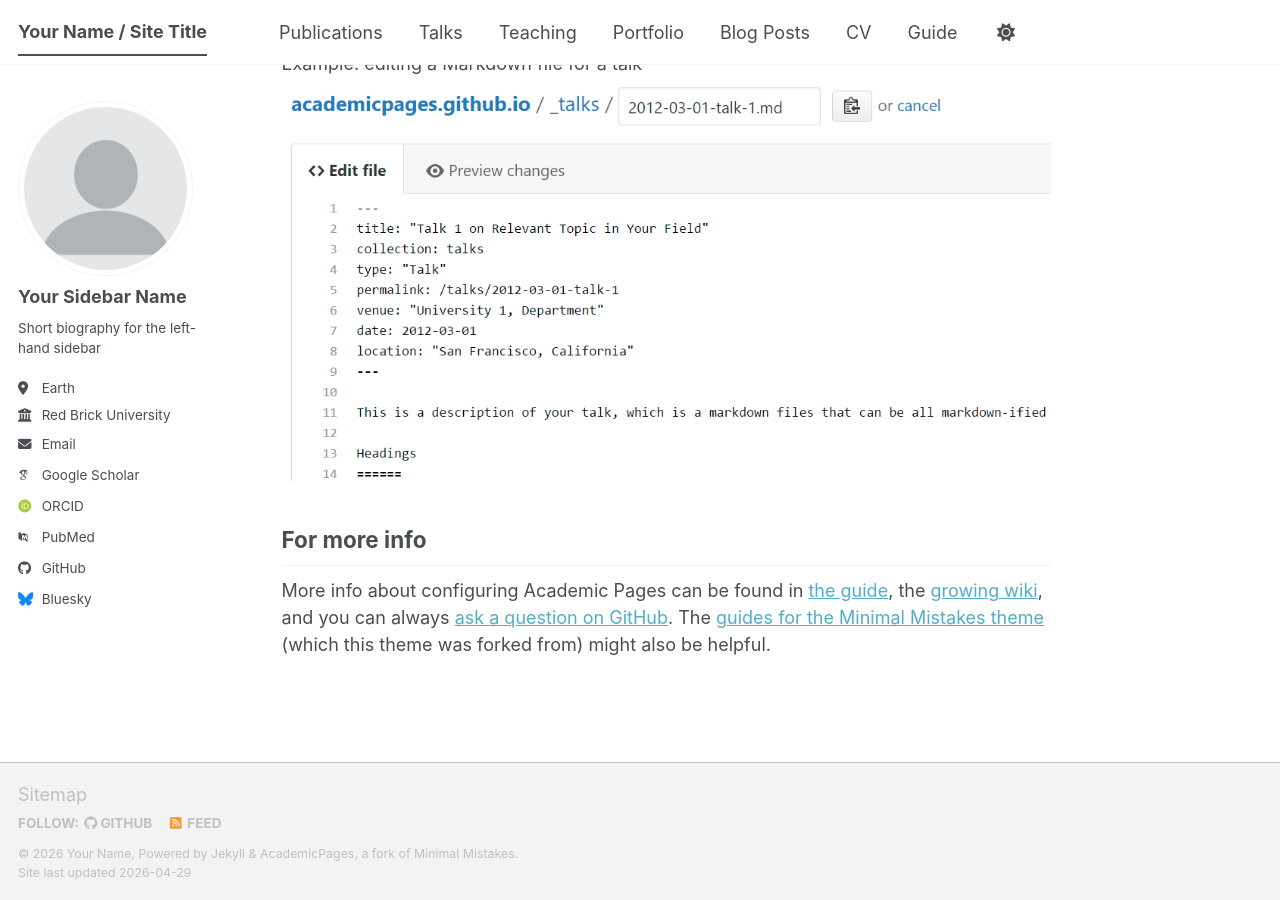
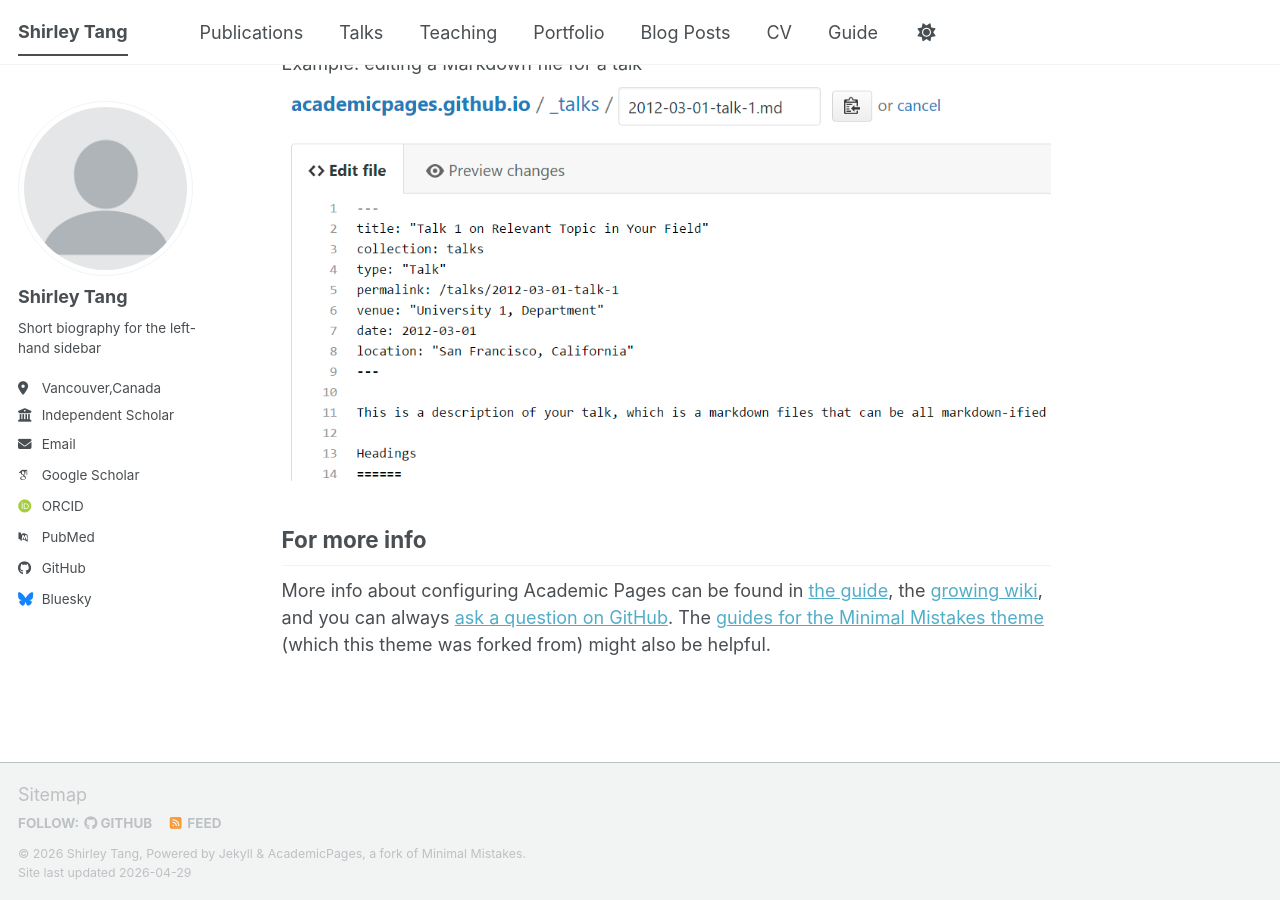
Before and after one commit to Shirley-Econ/shirley-econ.github.io, a Jekyll site: the page built from _pages/about.md, in a window 1280 px wide and 900 px high, scrolled down 2720 px. Built offline with Jekyll 4.4.1, drawn with Linux system fonts in a browser that asks for light colours; some web fonts are replaced; a script bundle is joined from its source files by our own code; library files that are not in the unit come from our copies.

Commit message:
Update _config.yml

```diff
--- a/_config.yml
+++ b/_config.yml
@@ -9,10 +9,10 @@
 # Basic Site Settings
 locale                   : "en-US"
 site_theme               : "default" # The available themes options are "default", "air", "sunrise", "mint", "dirt" and "contrast"
-title                    : "Your Name / Site Title"
+title                    : "Shirley Tang"
 title_separator          : "-"
-name                     : &name "Your Name"
-description              : &description "Your Name's academic portfolio"   # Update this with a general description of your site, this is the default if not overridden by a page
+name                     : &name "Shirley Tang"
+description              : &description "Economics|Innovation|Sustainability"   # Update this with a general description of your site, this is the default if not overridden by a page
 url                      : https://academicpages.github.io # The base hostname & protocol for your site e.g. "https://[your GitHub username].github.io",
                                                            # or if you already have some other page hosted on Github then use "https://[your GitHub username].github.io/[Your Repo Name]"
 baseurl                  : "" # the subpath of your site, e.g. "/blog"
@@ -24,21 +24,21 @@ repository               : "academicpages/academicpages.github.io"
 author:
   # Biographic information
   avatar           : "profile.png"
-  name             : "Your Sidebar Name"
+  name             : "Shirley Tang"
   pronouns         : # example: "she/her"
   bio              : "Short biography for the left-hand sidebar"
-  location         : "Earth"
-  employer         : "Red Brick University"
+  location         : "Vancouver,Canada"
+  employer         : "Independent Scholar"
   uri              : # URL
-  email            : "none@example.org"
+  email            : "shirley.tang2017@gmail.com"
 
   # Academic websites
   academia         : # URL
   arxiv            : # URL - Update with the correct link to your profile
-  googlescholar    : "https://scholar.google.com/citations?user=PS_CX0AAAAAJ"
+  googlescholar    : "https://scholar.google.ca/citations?user=r2UDknMAAAAJ&hl="
   inspire-hep      : # URL
   impactstory      : # URL
-  orcid            : "https://orcid.org/yourorcidurl"
+  orcid            : "https://orcid.org/0009-0003-3004-0572"
   semantic         : # URL
   ssrn             : # URL
   pubmed           : "https://www.ncbi.nlm.nih.gov/pubmed/?term=john+snow"
@@ -51,7 +51,7 @@ author:
   bitbucket        : # Username - Update with your username on the site
   codepen          : # Username
   dribbble         : # Username
-  github           : "academicpages"
+  github           : "shirley-econ"
   kaggle           : # Username
   stackoverflow    : # User number or user number and name (i.e., use "1" or "1/jeff-atwood")
 
```
